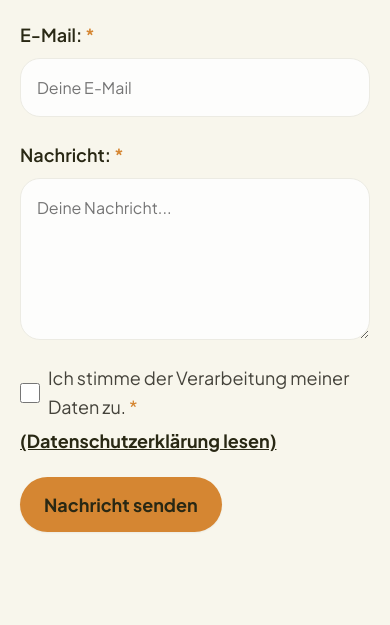
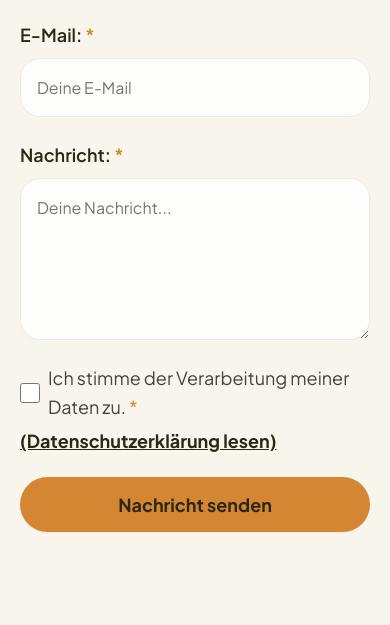
Before and after one commit to IU-Webprogrammierung/2026-09-website-anjacrhak91, a plain HTML site: page index.html in a window 390 px wide. Shown: the part 5205-5830 px from the top of the page. Drawn offline with Linux system fonts and the light colour scheme.

Commit message:
style: make buttons full-width on mobile
Give buttons a consistent, easy-to-tap width on small screens while preserving their content-based size on larger screens.

```diff
--- a/css/components/buttons.css
+++ b/css/components/buttons.css
@@ -3,11 +3,11 @@
   padding: var(--space-md) var(--space-lg);
   justify-content: center;
   align-items: center;
+  width: 100%;
   border-radius: var(--radius-button);
   box-shadow: var(--shadow-xs);
   transition: transform 0.2s ease-in-out;
 
-  /* Button Text */
   text-align: center;
   color: var(--color-text-on-brand);
   font-family: var(--font-body);
@@ -17,6 +17,7 @@
 
   @media (min-width: 48rem) {
     display: inline-flex;
+    width: auto;
   }
 
   @media (prefers-reduced-motion: reduce) {
```
